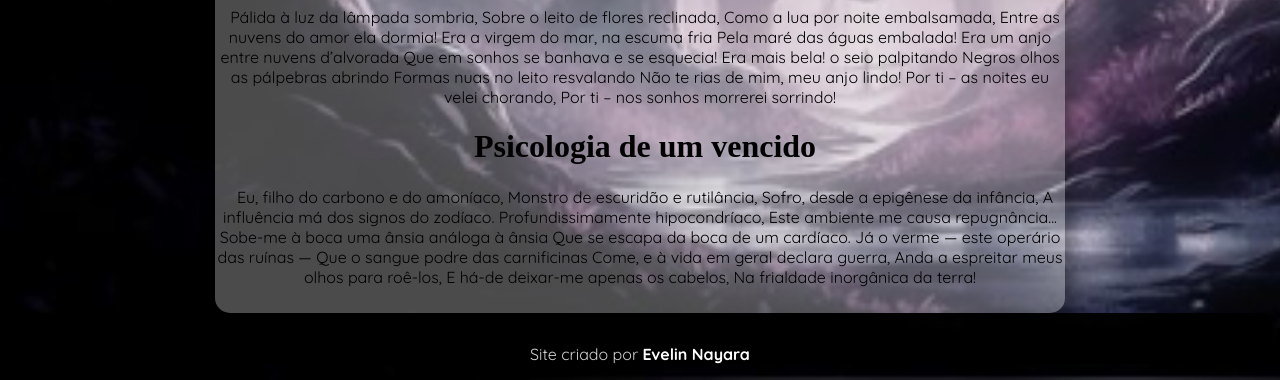
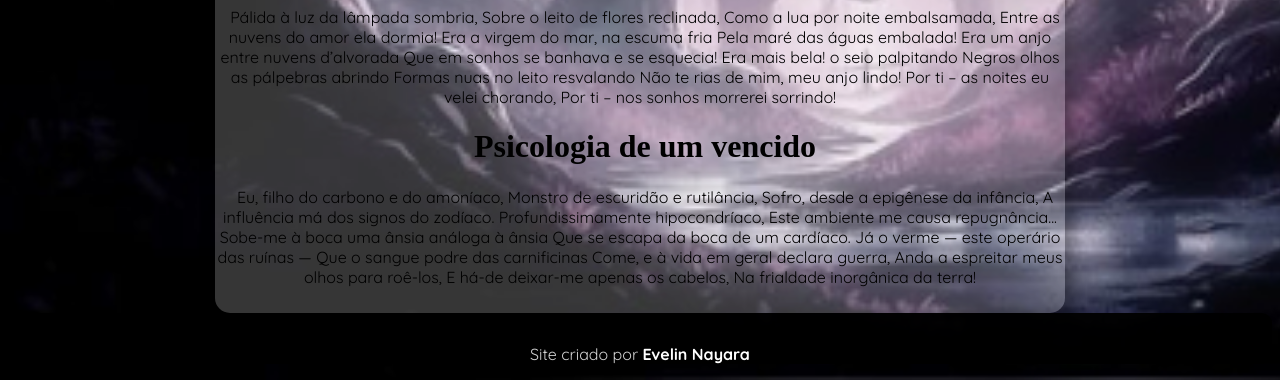
Before and after one commit to evelineyara/poesias-goticas, a plain HTML site: page index.html in a window 1280 px wide. Shown: the part 600-980 px from the top of the page. Drawn offline with Linux system fonts and the light colour scheme; a web font is replaced by a local one.

Commit message:
atualização do css 0.1

```diff
--- a/style.css
+++ b/style.css
@@ -45,7 +45,7 @@ p {
 }
 
 main {
-    background-color: rgba(211, 211, 211, 0.356);
+    background-color:rgba(255, 255, 255, 0.212);
     margin: auto;
     border-radius: 15px;
     box-shadow: 4px 2px 15px 4px rgba(0, 0, 0, 0.295);
```
